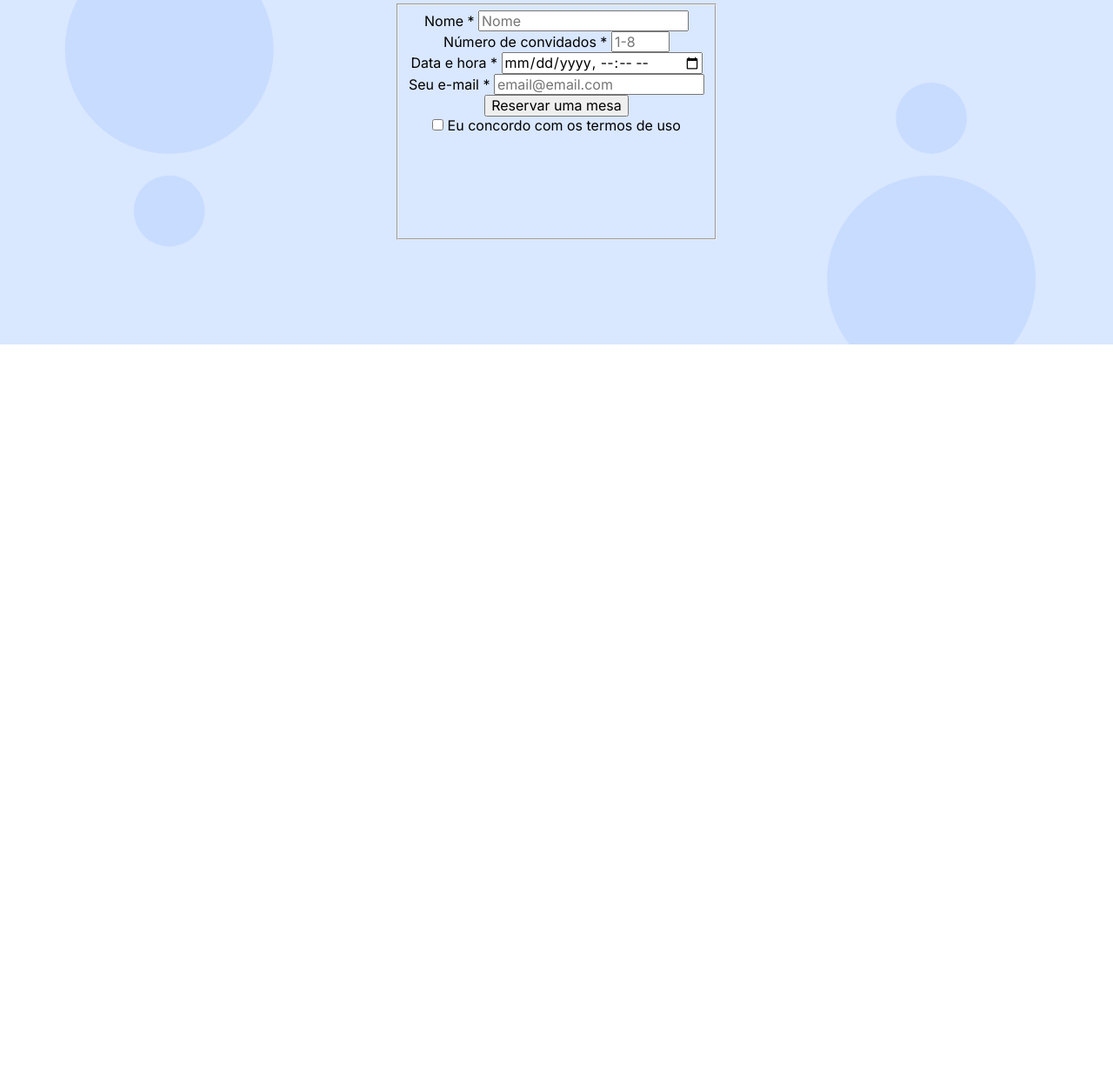
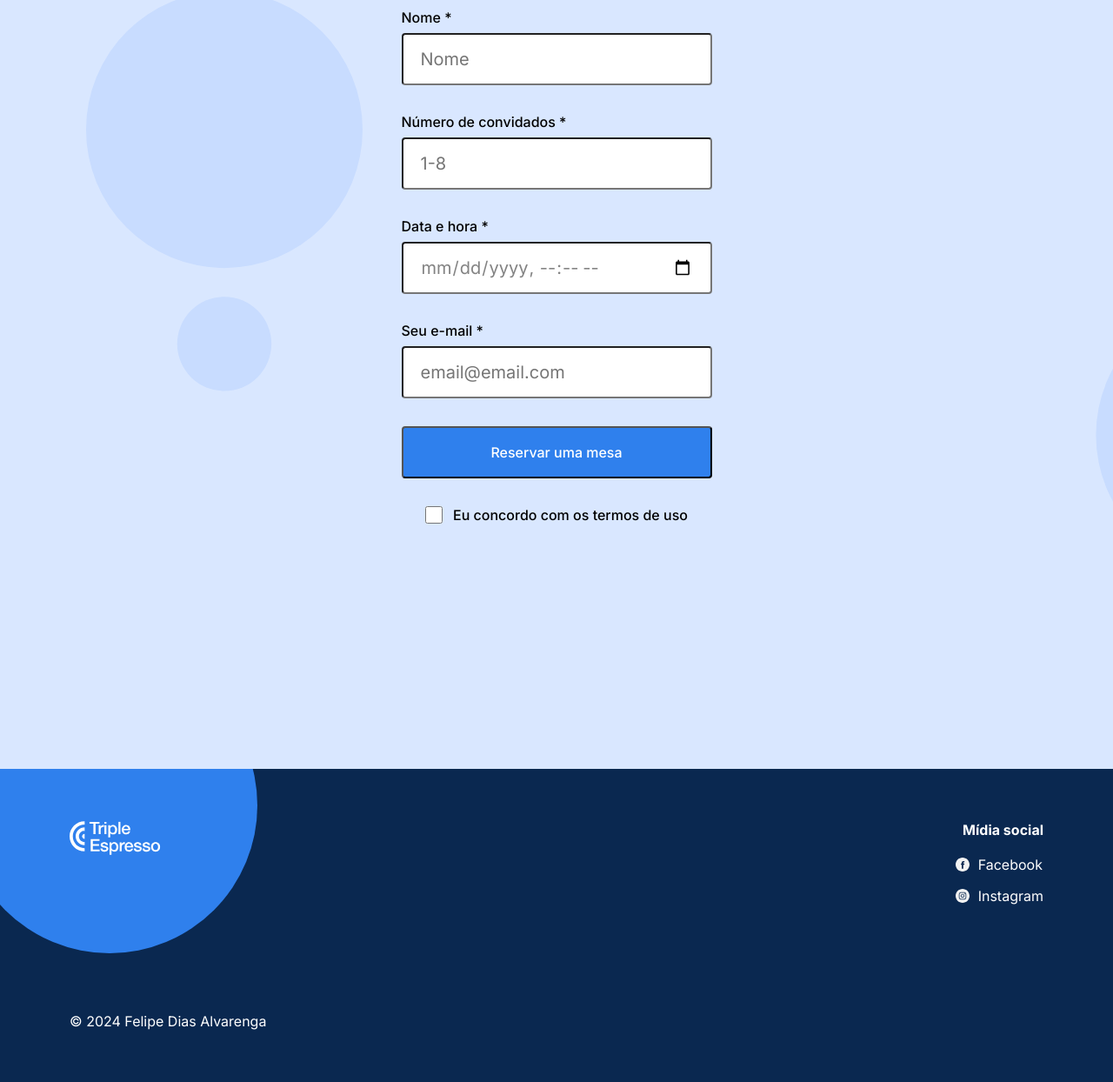
Before and after one commit to felipealvarengapontua/web_project_coffeeshop, a plain HTML site: page index.html in a window 1280 px wide. Shown: the part 1975-3219 px from the top of the page at 87% size. Before the commit the page ends 2371 px from the top, so only its background shows below. Drawn offline with Linux system fonts and the light colour scheme.

Commit message:
ajustes sugeridos

```diff
--- /dev/null
+++ b/blocks/footer.css
@@ -0,0 +1,96 @@
+.footer {
+  background-color: #0a2850;
+  color: #fff;
+}
+
+.footer__content {
+  padding: 60px 80px 108px;
+  position: relative;
+  overflow: hidden;
+}
+
+.footer__circle {
+  background-color: #2f80ed;
+  border-radius: 50%;
+  width: 340px;
+  height: 340px;
+  position: absolute;
+  z-index: 0;
+  left: -44px;
+  top: -128px;
+}
+
+.footer__logo {
+  display: flex;
+  justify-content: flex-start;
+  margin: 0;
+  padding: 0;
+  width: 105px;
+  height: 39px;
+  position: absolute;
+  z-index: 1;
+}
+
+.footer__social {
+  display: flex;
+  justify-content: flex-start;
+  flex-direction: column;
+  align-items: flex-end;
+}
+
+.footer__social-heading {
+  font-family: "Inter", Arial, sans-serif;
+  font-style: normal;
+  font-weight: bold;
+  font-size: 16px;
+  line-height: 20px;
+  margin: 0;
+  padding-bottom: 20px;
+}
+
+.footer__list {
+  list-style-type: none;
+  padding: 0;
+  margin: 0;
+}
+
+.footer__list-item {
+  font-family: "Inter", Arial, sans-serif;
+  font-style: normal;
+  font-weight: normal;
+  font-size: 16px;
+  line-height: 20px;
+  padding: 0 0 16px;
+  display: flex;
+  gap: 10px;
+  align-items: center;
+
+}
+
+.footer__social-icon {
+  width: 16px;
+  height: 16px;
+}
+
+.footer__social-link {
+  text-decoration: none;
+  color: #fff;
+}
+
+.footer__social-link:hover {
+  color: #C1C1C1;
+}
+
+.footer__copyright {
+  font-family: "Inter", Arial, sans-serif;
+  font-style: normal;
+  font-weight: normal;
+  font-size: 16px;
+  line-height: 20px;
+  display: flex;
+  justify-content: flex-start;
+  align-items: flex-end;
+  padding-left: 80px;
+  padding-bottom: 60px;
+  margin: 0;
+}
--- /dev/null
+++ b/blocks/form.css
@@ -0,0 +1,73 @@
+.form {
+  max-width: 385px;
+  margin-bottom: 120px;
+}
+
+.form__container {
+  border: none;
+  text-align: left;
+}
+
+.form__label {
+  font-family: "Inter", Arial, sans-serif;
+  font-style: normal;
+  font-weight: 500;
+  font-size: 16px;
+  line-height: 20px;
+}
+
+.form__label-text {
+  margin-left: 0;
+  padding-left: 0;
+}
+
+.form__input {
+  font-family: "Inter", Arial, sans-serif;
+  font-style: normal;
+  font-weight: normal;
+  font-size: 20px;
+  line-height: 30px;
+  color: #838383;
+  border-radius: 4px;
+  height: 60px;
+  box-sizing: border-box;
+  width: 100%;
+  margin-top: 8px;
+  margin-bottom: 32px;
+  padding: 15px 20px;
+}
+
+.form__button {
+  font-family: "Inter", Arial, sans-serif;
+  font-style: normal;
+  font-weight: 500;
+  font-size: 16px;
+  line-height: 20px;
+  max-width: 385px;
+  border-radius: 4px;
+  background-color: #2f80ed;
+  color: #ffffff;
+  cursor: pointer;
+  height: 60px;
+  box-sizing: border-box;
+  width: 100%;
+}
+
+.form__button:hover {
+  opacity: 0.7;
+}
+
+.form__label-checkbox {
+  display: flex;
+  align-items: center;
+  justify-content: center;
+  gap: 12px;
+}
+
+.form__input[type="checkbox"] {
+  border-radius: 2px;
+  height: 20px;
+  width: 20px;
+  margin-top: 32px;
+  padding-right: 12px;
+}
--- /dev/null
+++ b/blocks/page.css
@@ -0,0 +1,9 @@
+.page {
+  min-width: 1100px;
+  max-width: 1600px;
+  line-height: 20px;
+  font-size: 16px;
+  font-family: "Inter", Arial, sans-serif;
+  margin: 0 auto;
+  text-align: center;
+}
--- /dev/null
+++ b/blocks/reservation.css
@@ -0,0 +1,21 @@
+.reservation {
+  background-color: #d9e7ff;
+  background-image: url("../images/background_reservation.svg");
+  background-size: cover;
+  background-repeat: no-repeat;
+  display: flex;
+  align-items: center;
+  justify-content: center;
+  flex-direction: column;
+}
+
+.reservation__title {
+  font-family: "Inter", Arial, sans-serif;
+  font-style: normal;
+  font-weight: 500;
+  font-size: 44px;
+  line-height: 52px;
+  padding-top: 100px;
+  margin: 0 auto;
+  margin-bottom: 80px;
+}
--- a/index.html
+++ b/index.html
@@ -8,10 +8,12 @@
   <meta name="keywords" content="café, html, css">
   <title>Café do Felipinho</title>
   <link rel="shortcut icon" href="favicon.ico" />
-  <link rel="stylesheet" href="./vendor/normalize.css" />
+  <!-- <link rel="stylesheet" href="./vendor/normalize.css" /> -->
   <link rel="stylesheet" href="./pages/index.css" />
+
   <link rel="preconnect" href="https://fonts.googleapis.com">
   <link rel="preconnect" href="https://fonts.gstatic.com" crossorigin>
+
   <link href="https://fonts.googleapis.com/css2?family=Inter:wght@100..900&family=Noto+Serif:ital,wght@0,100..900;1,100..900&display=swap" rel="stylesheet">
 </head>
 <body>
@@ -37,7 +39,7 @@
     </nav>
 
     <h1 class="header__title">
-      <span class="span-accent">Café especial</span>
+      <span class="header__span-accent">Café especial</span>
       <br />
       na biblioteca Triple Peaks
     </h1>
@@ -106,21 +108,21 @@
     <section class="reservation" id="reservation">
       <h2 class="reservation__title">Reservar uma mesa</h2>
 
-      <form class="form reservation__form">
-        <fieldset class="reservation__form reservation__form_label">
-          <label for="name" class="reservation__label">
-            <span class="reservation__label-text">Nome *</span>
+      <form class="reservation__form form">
+        <fieldset class="form form__container">
+          <label for="name" class="form__label">
+            <span class="form__label-text">Nome *</span>
             <input
               type="text"
               placeholder="Nome"
-              class="reservation__input reservation__input_name"
+              class="form__input form__input_name"
               id="name"
             />
           </label>
           <br />
 
-          <label for="number_of_guests" class="reservation__label">
-                <span class="reservation__label reservation__label-text"
+          <label for="number_of_guests" class="form__label">
+                <span class="form__label form__label-text"
                 >Número de convidados *</span
                 >
             <input
@@ -128,49 +130,48 @@
               min="1"
               max="8"
               placeholder="1-8"
-              class="reservation__input reservation__input_number-of-guests"
+              class="form__input form__input_number-of-guests"
               id="number_of_guests"
             />
           </label>
           <br />
 
-          <label for="date" class="reservation__label">
-                <span class="reservation__label reservation__label-text"
-                >Data e hora *</span
-                >
+          <label for="date" class="form__label">
+            <span class="form__label form__label-text">Data e hora *</span>
             <input
               type="datetime-local"
-              class="reservation__input reservation__input_date"
+              class="form__input form__input_date"
               id="date"
             />
           </label>
           <br />
 
-          <label for="email" class="reservation__label">
-                <span class="reservation__label reservation__label-text"
-                >Seu e-mail *</span
-                >
+          <label for="email" class="form__label">
+            <span class="form__label form__label-text">Seu e-mail *</span>
             <input
               type="email"
               placeholder="email@email.com"
-              class="reservation__input reservation__input_email"
+              class="form__input form__input_email"
               id="email"
             />
           </label>
           <br />
 
-          <button type="submit" class="reservation__button">
+          <button type="submit" class="form__button">
             Reservar uma mesa
           </button>
           <br />
 
-          <label for="terms_of_use" class="reservation__label">
+          <label
+            for="terms_of_use"
+            class="form__label form__label-checkbox"
+          >
             <input
               type="checkbox"
-              class="reservation__input reservation__input_terms-of-use"
+              class="form__input form__input_terms-of-use"
               id="terms_of_use"
             />
-            <span class="reservation__label reservation__label-text"
+            <span class="form__label form__label-text"
             >Eu concordo com os termos de uso</span
             >
           </label>
@@ -178,7 +179,50 @@
       </form>
     </section>
   </main>
-  <footer class="footer" id="footer"></footer>
+
+  <footer class="footer" id="footer">
+    <div class="footer__content">
+      <img
+        src="./images/logo_coffeeshop_light.svg"
+        alt="Logotipo do Coffeeshop"
+        class="footer__logo"
+      />
+      <div class="footer__circle"></div>
+
+      <div class="footer__social">
+        <h3 class="footer__social-heading">Mídia social</h3>
+        <ul class="footer__list">
+          <li class="footer__list-item">
+            <img
+              src="./images/facebook_white.svg"
+              alt="Facebook"
+              class="footer__social-icon"
+            />
+            <a
+              href="#"
+              class="footer__social-link"
+              target="_blank"
+            >Facebook</a
+            >
+          </li>
+          <li class="footer__list-item">
+            <img
+              src="./images/instagram_white.svg"
+              alt="Instagram"
+              class="footer__social-icon"
+            />
+            <a
+              href="#"
+              class="footer__social-link"
+              target="_blank"
+            >Instagram</a
+            >
+          </li>
+        </ul>
+      </div>
+    </div>
+    <p class="footer__copyright">© 2024 Felipe Dias Alvarenga</p>
+  </footer>
 </div>
 </body>
 </html>
--- a/pages/index.css
+++ b/pages/index.css
@@ -1,281 +1,8 @@
-.page {
-  min-width: 1100px;
-  max-width: 1600px;
-  line-height: 20px;
-  font-size: 16px;
-  font-family: "Inter", Arial, sans-serif;
-  margin: 0 auto;
-  text-align: center;
-}
-
-.header {
-  display: flex;
-  flex-direction: column;
-  height: 100vh;
-  min-height: 720px;
-  max-height: 800px;
-  padding: 30px 80px 40px;
-  position: relative;
-  box-sizing: border-box;
-  background-image: url(../images/background_header.svg);
-  background-size: cover;
-  background-repeat: no-repeat;
-}
-
-.nav {
-  display: flex;
-  justify-content: space-between;
-  margin-top: 30px;
-}
-
-.nav__logo {
-  width: 105px;
-  height: 39px;
-}
-
-.nav__links {
-  display: flex;
-  column-gap: 20px;
-  list-style-type: none;
-  padding: 0;
-  margin-right: 80px;
-  align-items: center;
-}
-
-.nav__link {
-  color: #000000;
-  text-decoration: none;
-  font-family: "Inter", Arial, sans-serif;
-  font-style: normal;
-  font-weight: 500;
-  font-size: 16px;
-  line-height: 20px;
-  margin-left: 20px;
-}
-
-.span-accent {
-  font-family: "Noto Serif", "Times New Roman", serif;
-  font-style: italic;
-  font-weight: normal;
-  font-size: 58px;
-  line-height: 72px;
-  color: #2f80ed;
-}
-
-.header__title {
-  max-width: 709px;
-  font-weight: 500;
-  font-family: "Inter", Arial, sans-serif;
-  font-style: normal;
-  font-size: 58px;
-  line-height: 72px;
-  letter-spacing: 1px;
-  text-align: left;
-  margin-top: 183px;
-  margin-bottom: 0;
-}
-
-.header__description {
-  max-width: 683px;
-  font-size: 20px;
-  line-height: 30px;
-  font-family: "Noto Serif", "Times New Roman", serif;
-  font-style: normal;
-  font-weight: normal;
-  text-align: left;
-}
-
-.header__image {
-  max-width: 646px;
-  position: absolute;
-  top: 124px;
-  right: 5px;
-}
-
-.header__footer {
-  margin-top: auto;
-  width: 100%;
-  display: flex;
-  align-items: flex-end;
-  justify-content: space-between;
-  box-sizing: border-box;
-  font-family: "Inter", Arial, sans-serif;
-  font-style: normal;
-  font-weight: 500;
-  font-size: 16px;
-  line-height: 20px;
-  color: #6f6f6f;
-}
-
-.header__paragraph {
-  margin: 0;
-  text-align: left;
-}
-
-.header__address {
-  margin-right: 80px;
-}
-
-/* .content {
-} */
-
-.recipes {
-  background-color: #0a2750;
-  background-image: url(../images/background_recipes.svg);
-  background-size: cover;
-  color: #ffffff;
-  padding: 100px 80px 215px;
-}
-
-.recipes__title {
-  font-family: "Inter", Arial, sans-serif;
-  font-style: normal;
-  font-weight: 500;
-  font-size: 44px;
-  line-height: 52px;
-  max-width: 580px;
-  text-align: left;
-}
-
-.recipes__subtitle {
-  font-family: "Noto Serif", "Times New Roman", serif;
-  font-style: normal;
-  font-weight: normal;
-  font-size: 20px;
-  line-height: 30px;
-  max-width: 438px;
-  margin-top: 24px;
-  text-align: left;
-}
-
-.recipes__videos {
-  margin-top: 80px;
-  list-style-type: none;
-  display: flex;
-  justify-content: center;
-  align-items: center;
-  gap: 40px;
-}
-
-.recipes__video-item {
-  flex-direction: column;
-}
-
-.recipes__iframe {
-  width: 480px;
-  height: 273px;
-}
-
-.recipes__video-captions {
-  display: flex;
-  justify-content: space-between;
-}
-
-.recipes__video-caption {
-  font-family: "Inter", Arial, sans-serif;
-  font-style: normal;
-  font-weight: 500;
-  font-size: 20px;
-  line-height: 30px;
-}
-
-.reservation {
-  background-color: #d9e7ff;
-  background-image: url("../images/background_reservation.svg");
-  background-size: cover;
-  background-repeat: no-repeat;
-  display: flex;
-  align-items: center;
-  justify-content: center;
-  flex-direction: column;
-}
-
-.reservation__title {
-  font-family: "Inter", Arial, sans-serif;
-  font-style: normal;
-  font-weight: 500;
-  font-size: 44px;
-  line-height: 52px;
-  padding-top: 100px;
-  margin: 0 auto;
-  margin-bottom: 80px;
-}
-
-.reservation__form {
-  max-width: 385px;
-  padding-bottom: 120px;
-}
-
-/* .reservation__form-container{} */
-
-.reservation__form__label {
-  font-family: "Inter", Arial, sans-serif;
-  font-style: normal;
-  font-weight: 500;
-  font-size: 16px;
-  line-height: 20px;
-  margin-top: 80px;
-  margin-bottom: 120px;
-}
-
-.reservation__form__label-text {
-  margin-bottom: 8px;
-}
-
-.reservation__form__input {
-  font-family: "Inter", Arial, sans-serif;
-  font-style: normal;
-  font-weight: normal;
-  font-size: 20px;
-  line-height: 30px;
-  color: #838383;
-  border-radius: 4px;
-  height: 60px;
-  box-sizing: border-box;
-  width: 100%;
-  padding-bottom: 32px;
-}
-
-.reservation__form__button {
-  font-family: "Inter", Arial, sans-serif;
-  font-style: normal;
-  font-weight: 500;
-  font-size: 16px;
-  line-height: 20px;
-  max-width: 385px;
-  border-radius: 4px;
-  background-color: #2f80ed;
-  color: #ffffff;
-  cursor: pointer;
-  margin-top: 32px;
-  height: 60px;
-  box-sizing: border-box;
-  width: 100%;
-}
-
-.reservation__form__button:hover {
-  opacity: 0.7;
-}
-
-.reservation__form__input[type="checkbox"] {
-  border-radius: 2px;
-  height: 20px;
-  width: 20px;
-}
-
-/*
-
-.reservation__form__input_name {
-}
-
-.reservation__form__input_number_of_guests {
-}
-
-.reservation__form__input_date {
-}
-
-.reservation__form__input_email {
-}
-
-.reservation__form__input_terms_of_use {
-} */
+@import url(../vendor/normalize.css);
+@import url(../blocks/page.css);
+@import url(../blocks/header.css);
+@import url(../blocks/nav.css);
+@import url(../blocks/recipes.css);
+@import url(../blocks/reservation.css);
+@import url(../blocks/form.css);
+@import url(../blocks/footer.css);
```
Also changed, not shown: blocks/header.css (added, +76 -0 lines), blocks/nav.css (added, +30 -0 lines), blocks/recipes.css (added, +59 -0 lines), vendor/normalize.css.
